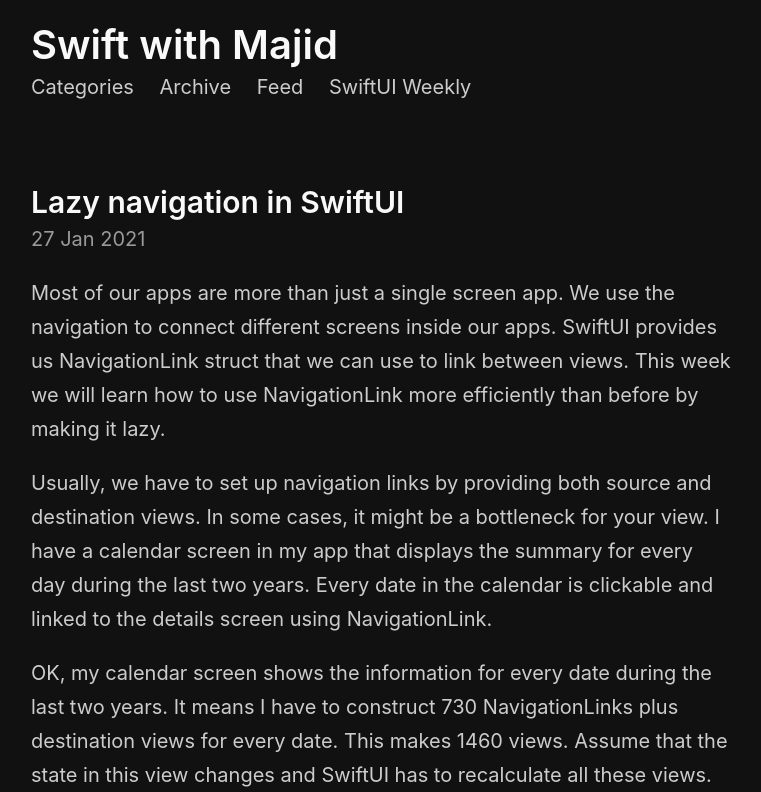
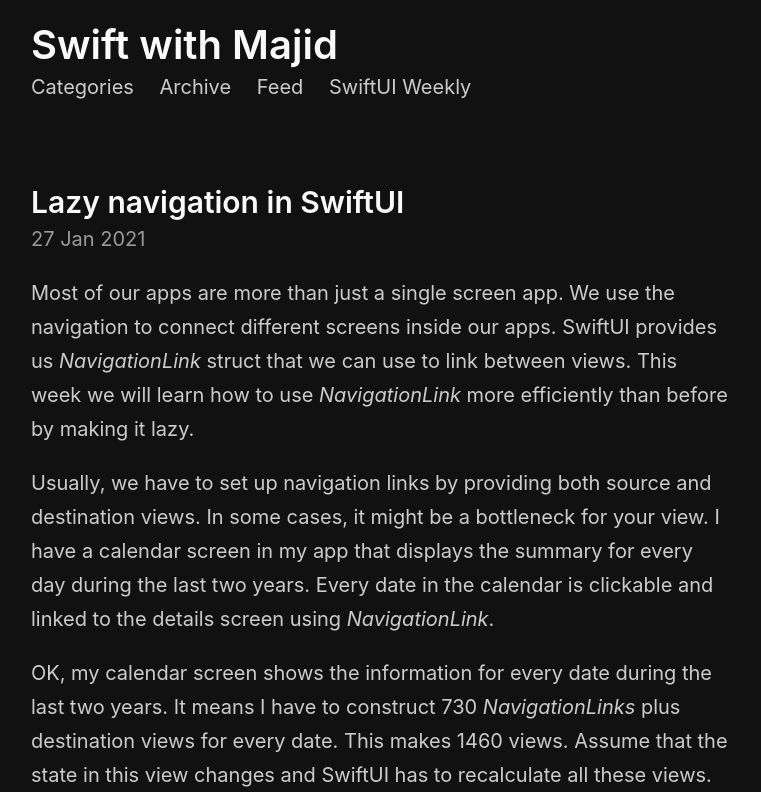
Before and after one commit to mecid/mecid.github.io, a Jekyll site: the page built from _posts/2021-01-27-lazy-navigation-in-swiftui.md, in a window 1280 px wide and 1400 px high. Shown: the top 792 px of the window, without its empty margins (259-1020 px from the left). Built offline with Jekyll 4.4.1, drawn with Linux system fonts in a browser that asks for light colours; some of the changed text lies outside the part shown; grey boxes are pictures that could not be loaded.

Commit message:
Lazy navigation post formatted

````diff
--- a/_posts/2021-01-27-lazy-navigation-in-swiftui.md
+++ b/_posts/2021-01-27-lazy-navigation-in-swiftui.md
@@ -4,15 +4,15 @@
 category: Mastering SwiftUI views
 ---
 
-Most of our apps are more than just a single screen app. We use the navigation to connect different screens inside our apps. SwiftUI provides us NavigationLink struct that we can use to link between views. This week we will learn how to use NavigationLink more efficiently than before by making it lazy.
+Most of our apps are more than just a single screen app. We use the navigation to connect different screens inside our apps. SwiftUI provides us *NavigationLink* struct that we can use to link between views. This week we will learn how to use *NavigationLink* more efficiently than before by making it lazy.
 
-Usually, we have to set up navigation links by providing both source and destination views. In some cases, it might be a bottleneck for your view. I have a calendar screen in my app that displays the summary for every day during the last two years. Every date in the calendar is clickable and linked to the details screen using NavigationLink.
+Usually, we have to set up navigation links by providing both source and destination views. In some cases, it might be a bottleneck for your view. I have a calendar screen in my app that displays the summary for every day during the last two years. Every date in the calendar is clickable and linked to the details screen using *NavigationLink*.
 
-OK, my calendar screen shows the information for every date during the last two years. It means I have to construct 730 NavigationLinks plus destination views for every date. This makes 1460 views. Assume that the state in this view changes and SwiftUI has to recalculate all these views.
+OK, my calendar screen shows the information for every date during the last two years. It means I have to construct 730 *NavigationLinks* plus destination views for every date. This makes 1460 views. Assume that the state in this view changes and SwiftUI has to recalculate all these views.
 
 ![calendar](/public/lazy.PNG)
 
-In this case, I don't want to create navigation links when the calendar view is loaded. I would like to have only one NavigationLink, which activates as soon as the user selects the calendar date. Let's take a look at the API that I want to achieve.
+In this case, I don't want to create navigation links when the calendar view is loaded. I would like to have only one *NavigationLink*, which activates as soon as the user selects the calendar date. Let's take a look at the API that I want to achieve.
 
 ```swift
 import SwiftUI
@@ -36,7 +36,7 @@
 }
 ```
 
-As you can see in the example above, we have the navigate view modifier that accepts binding and the closure to build the destination view. First, we need to bind over the optional value to activate NavigationLink only when a value is available. Next, we should define the closure accepting a value and annotate it with @ViewBuilder. Let's start by creating a NavigationLink extension to add a new initializer supporting our flow.
+As you can see in the example above, we have the navigate view modifier that accepts binding and the closure to build the destination view. First, we need to bind over the optional value to activate *NavigationLink* only when a value is available. Next, we should define the closure accepting a value and annotate it with *@ViewBuilder*. Let's start by creating a *NavigationLink* extension to add a new initializer supporting our flow.
 
 ```swift
 import SwiftUI
@@ -60,7 +60,7 @@
 }
 ```
 
-We create the failable initializer for NavigationLink, where Label is EmptyView. It means we will hide NavigationLink from the screen, but it still will be there, and we can activate it as soon as our binding provides a value. Now we can create an extension on the View protocol to use the new API nicely.
+We create the failable initializer for *NavigationLink*, where Label is *EmptyView*. It means we will hide *NavigationLink* from the screen, but it still will be there, and we can activate it as soon as our binding provides a value. Now we can create an extension on the *View* protocol to use the new API nicely.
 
 ```swift
 extension View {
@@ -74,7 +74,7 @@
 }
 ```
 
-Here we define an extension on the View protocol that allows us to bind a value to the destination view. As you remember, we use EmptyView as NavigationLink Label, and it allows us to set the NavigationLink as the view background invisibly. Now let's take a look at how we can use the new API in our apps.
+Here we define an extension on the *View* protocol that allows us to bind a value to the destination view. As you remember, we use *EmptyView* as *NavigationLink* *Label*, and it allows us to set the *NavigationLink* as the view background invisibly. Now let's take a look at how we can use the new API in our apps.
 
 ```swift
 import SwiftUI
````
